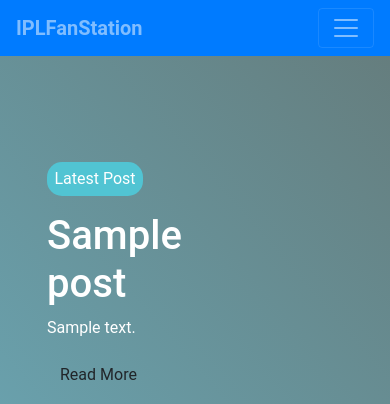
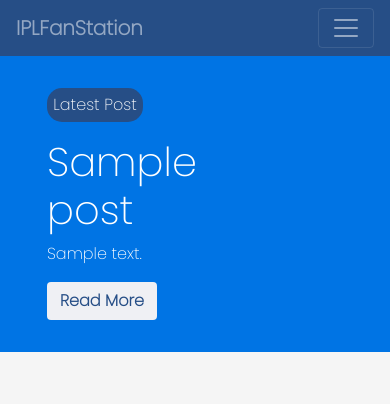
Before and after one commit to friskycodeur/IPL-fanstation, a Django app: page / in a window 390 px wide; the page is wider, and only the part inside the window is pictured. Shown: the top 404 px of that part. Run offline with Django 3.2, Linux system fonts and the light colour scheme; tables that the repository leaves empty hold one stand-in row (values such as "Sample post").

Commit message:
changes css to make website responsive

```diff
--- a/players/static/players/css/main.css
+++ b/players/static/players/css/main.css
@@ -1,12 +1,12 @@
 :root {
-  --main:#d8e3e7;
-  --submain:#51c4d3;
-  --gradient:#126e82;
+  --main:#EFF0F4;
+  --submain:#264E86;
+  --gradient:#0074E4;
   --lightt:rgb(240, 219, 219);
 }
 
 body{
-  font-family: 'Roboto', sans-serif;
+  font-family: 'Poppins', sans-serif;
   background-color: whitesmoke;
 }
 
@@ -23,6 +23,16 @@
 .btn-custom:hover,.btn-custom:active{
   background-color: var(--submain);
 }
+.btn-white{
+  background-color: var(--main);
+  color:var(--submain);
+  font-weight: bold;
+}
+.btn-white:hover{
+  opacity:0.9;
+  color: var(--submain);
+
+}
 
 .tag{
   background: var(--submain);
@@ -34,27 +44,9 @@
 
 
 /* Navbar */
-.navbar-custom {
+.navbar-color-change{
   background-color: var(--submain) !important;
-  font-size: 18px;
-  padding-bottom: 2px;
 }
-
-.navbar-nav.navbar-center {
-  position: absolute;
-  left: 50%;
-  transform: translatex(-50%);
-}
-
-
-.nav-icon{
-  font-size: 20px;
-  font-weight: bold;
-  padding:5px;
-  margin-left: 0px !important;
-  margin-right: 0px !important;
-}
-
 
 /* Card */
 
@@ -195,17 +187,11 @@
   color: #fff;
   background: var(--gradient);
   padding: 2rem;
-  position: relative;
 }
 
 #showcase:before {
   content: "";
   background-image: linear-gradient(to bottom left ,#e29578,#edf6f9 );
-  position: absolute;
-  top: 0;
-  left: 0;
-  width: 100%;
-  height: 100%;
   opacity: 0.4;
 }
 
@@ -214,7 +200,6 @@
   grid-template-columns: repeat(2, 1fr);
   justify-content: center;
   align-items: center;
-  height: 45vh;
 }
 
 #showcase .showcase-content {
@@ -314,8 +299,9 @@
 
 /* Post card */
 
-.post-detail{
-  background-image: linear-gradient(to bottom left ,var(--main),var(--submain));
+.post-template{
+  /* background-image: linear-gradient(to bottom left ,var(--main),var(--submain)); */
+  background-color: #264E86;
   border-radius:15px;
   margin: 3rem;
   opacity: 0.9;
@@ -332,3 +318,12 @@
   border-top-right-radius: 10px;
   padding-top: 10px;
 }
+
+@media only screen and (max-width: 768px) {
+  /* For mobile phones: */
+  footer {
+    width: 100%;
+    border-radius: 0;
+    border: 0px;
+  }
+}
```
